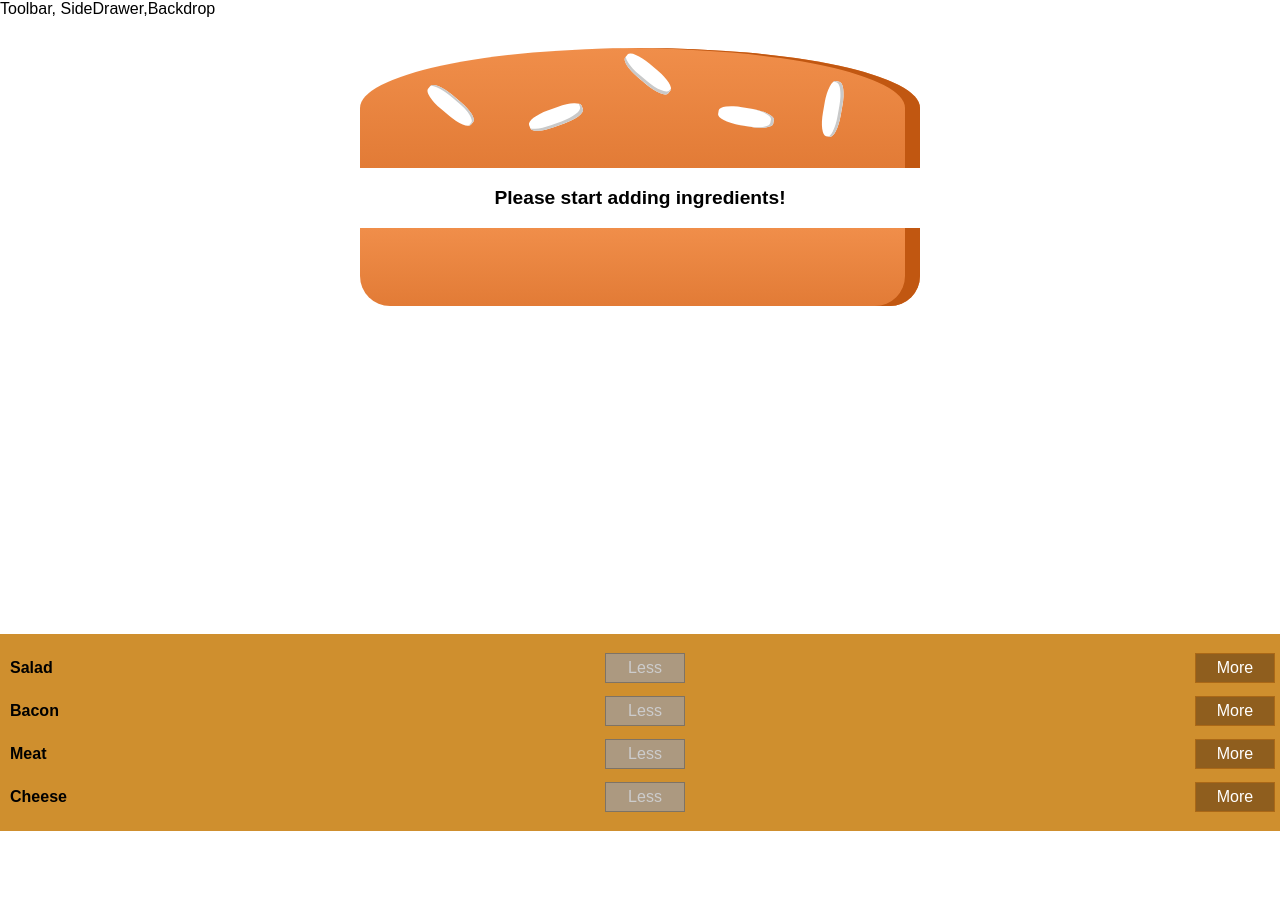
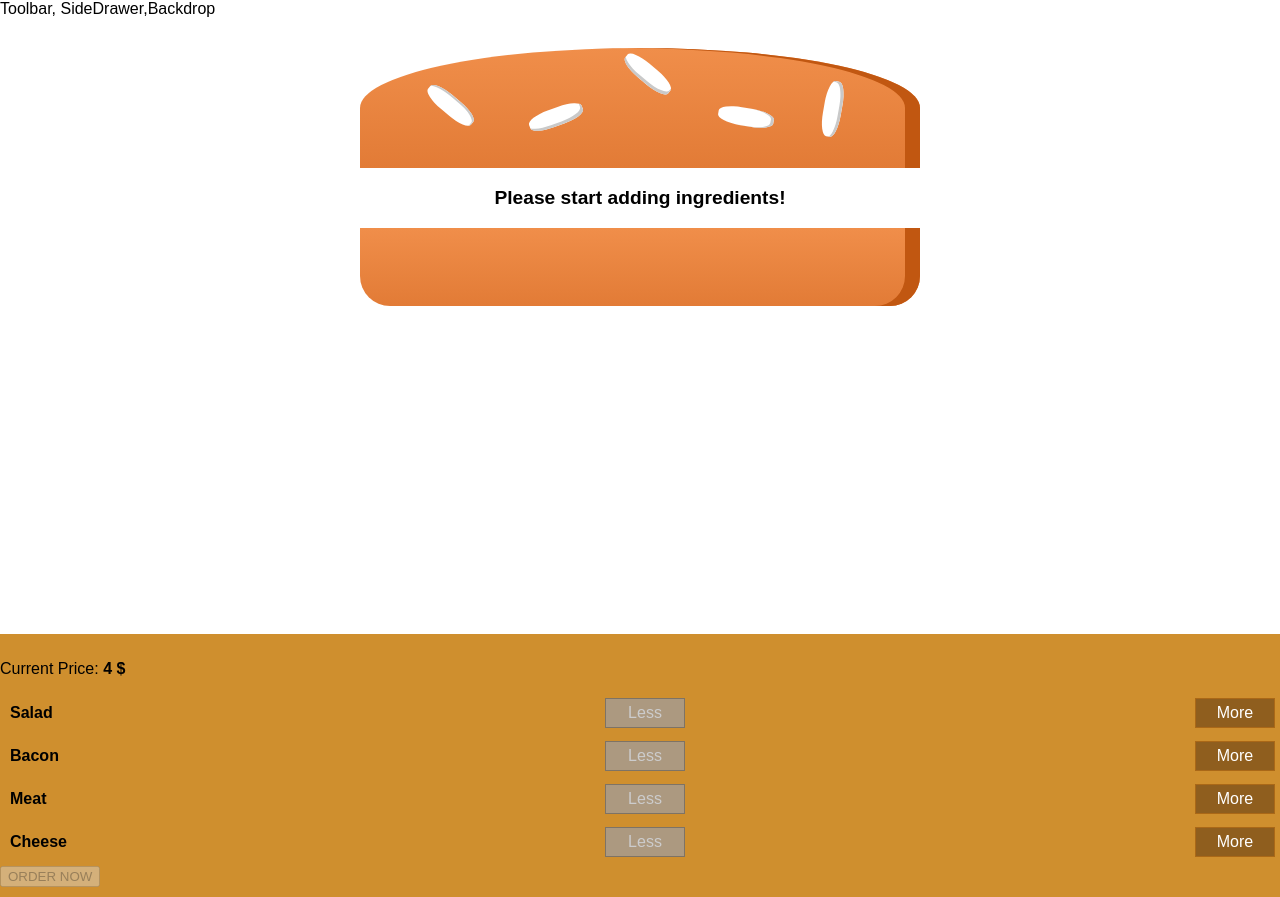
Before and after one commit to titisatyam/Buger-Builder-Todo, a React app: page / in a window 1280 px wide. Before the commit the page ends 831 px from the top, so only its background shows below. Built offline with nearby package versions, Linux system fonts and the light colour scheme.

Commit message:
add price tag

```diff
--- a/src/components/Burger/BuildControls/BuildControls.js
+++ b/src/components/Burger/BuildControls/BuildControls.js
@@ -12,6 +12,7 @@
 
 const buildControls = (props) => (
     <div className={classes.BuildControls}>
+    <p>Current Price: <strong>{props.price} $</strong></p>
         {controls.map(ctrl => (
                 <BuildControl
                     key={ctrl.label}
@@ -20,6 +21,8 @@
                     removed={()=>props.ingredientRemoved(ctrl.type)}
                     disabled ={props.disabled[ctrl.type]}/>
         ))}
+
+        <button className={classes.OrderButton} disabled={!props.purchasable}>ORDER NOW</button>
     </div>
 );
 
--- a/src/containers/BurgerBuilder/BurgerBuilder.js
+++ b/src/containers/BurgerBuilder/BurgerBuilder.js
@@ -22,7 +22,19 @@
             cheese:0,
             meat:0
         },
-        totalPrice: 4
+        totalPrice: 4,
+        purchasable:false
+    }
+
+    updatePurchaseState(ingredients){
+        const sum = Object.keys(ingredients)
+            .map(igKey => {
+                return ingredients[igKey];
+            })
+            .reduce((sum,el) =>{
+                return sum + el;
+            },0);
+        this.setState({purchasable: sum > 0})
     }
 
     addIngredientHandler = (type) => {
@@ -38,6 +50,7 @@
         const oldPrice = this.state.totalPrice;
         const newPrice = oldPrice + priceAddition;
         this.setState({totalPrice: newPrice, ingredients: updatedIngredients});
+        this.updatePurchaseState(updatedIngredients);
     }
 
     removeIngredientHandler = (type) => {
@@ -56,6 +69,8 @@
         const oldPrice = this.state.totalPrice;
         const newPrice = oldPrice - priceDeduction;
         this.setState({totalPrice: newPrice, ingredients: updatedIngredients});
+        this.updatePurchaseState(updatedIngredients);
+
     }
     render(){
         const  disableInfo = {
@@ -70,7 +85,9 @@
                 <BuildControls
                     ingredientAdded={this.addIngredientHandler}
                     ingredientRemoved={this.removeIngredientHandler}
-                    disabled = {disableInfo}/>
+                    disabled = {disableInfo}
+                    purchasable={this.state.purchasable }
+                    price={this.state.totalPrice}/>
             </Aux>
         );
     }
```
